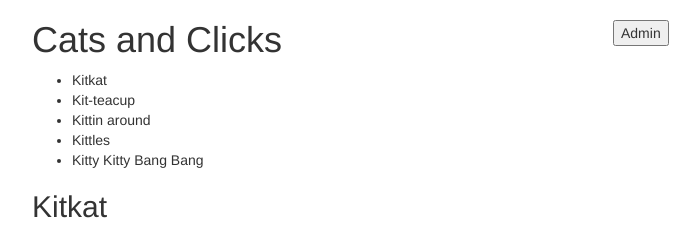
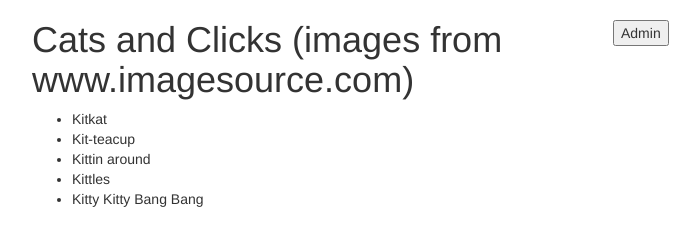
Before and after one commit to LaimonasDanyla/CatClickerPremiumPro, a plain HTML site: page index.html in a window 1280 px wide. Shown: the top 226 px of the page, without its empty margins (47-747 px from the left). Drawn offline with nearby package versions, Linux system fonts and the light colour scheme.

Commit message:
image source
add image source www.imagesource.com

```diff
--- a/index.html
+++ b/index.html
@@ -13,7 +13,7 @@
   <div class="container">
     <div class="row">
       <div class="col-md-6" id= "catNamePlace">
-        <h1>Cats and Clicks</h1>
+        <h1>Cats and Clicks (images from www.imagesource.com)</h1>
           <ul id="cat-list"></ul>
             <div id="cat">
               <h2 id="cat-name"></h2>
```
